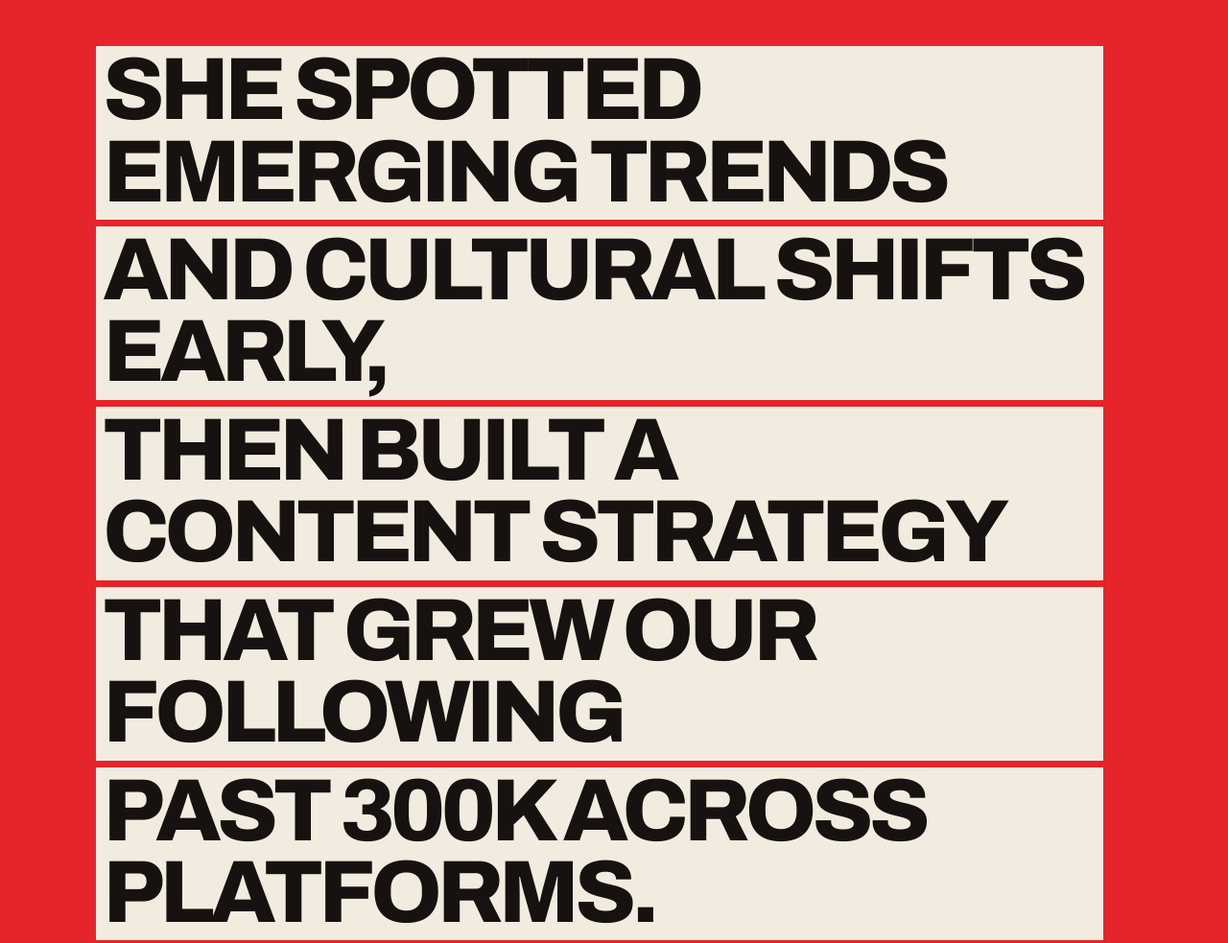
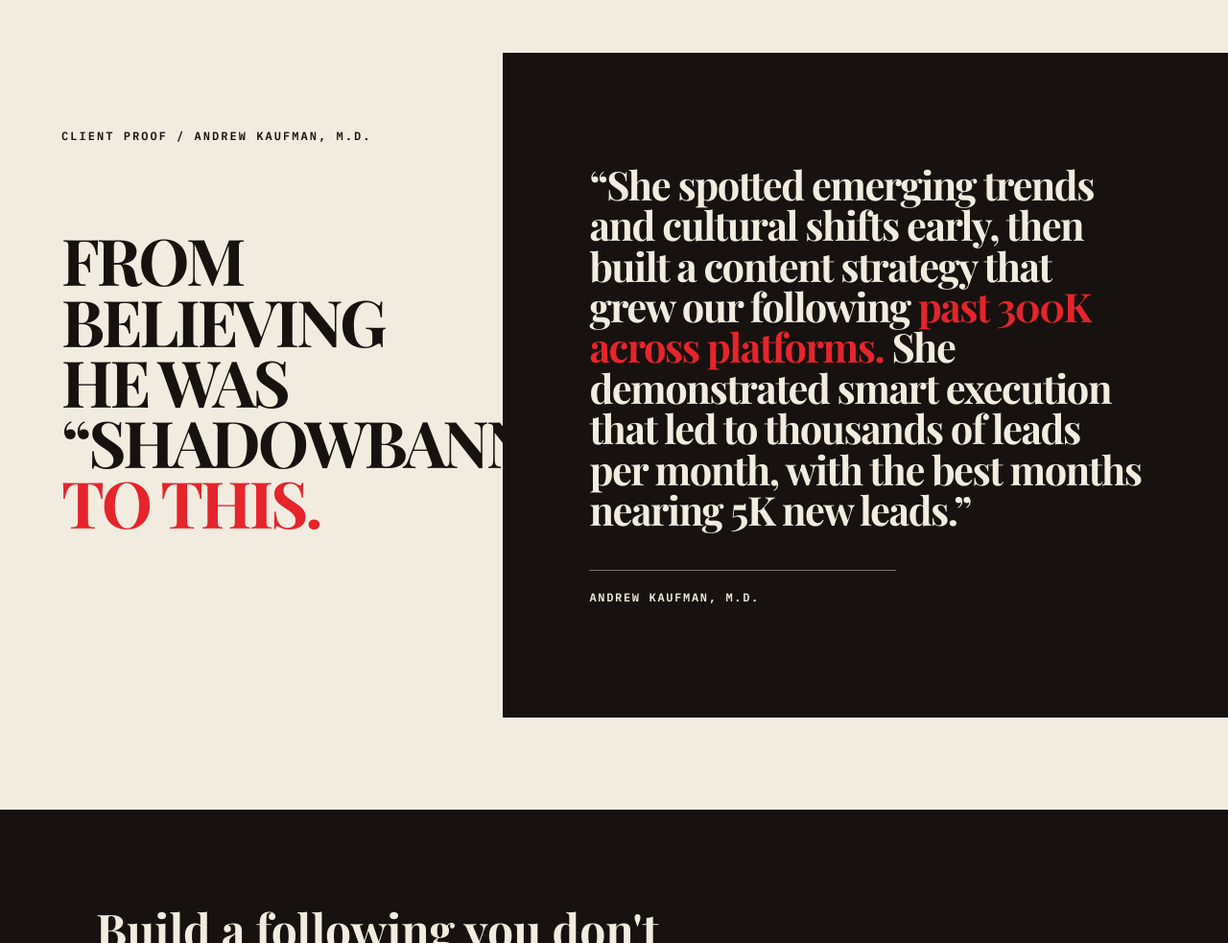
Before and after one commit to jamiearrigo/talk-your-shit, a website: page index.html in a window 1280 px wide. Shown: the part 6680-7663 px from the top of the page at 96% size. Drawn offline with nearby package versions, Linux system fonts and the light colour scheme; a web font is replaced by a local one.

Commit message:
Redesign Andrew testimonial as split editorial proof panel

```diff
--- a/index.html
+++ b/index.html
@@ -928,6 +928,82 @@
       max-width: 390px;
     }
 
+
+    /* Andrew Kaufman split editorial proof */
+    .andrew-editorial {
+      border-top: 1px solid var(--ink);
+      border-bottom: 1px solid var(--ink);
+      background: var(--sheet);
+    }
+    .andrew-editorial__grid {
+      display: grid;
+      grid-template-columns: 41% 59%;
+      min-height: 650px;
+    }
+    .andrew-editorial__statement {
+      background: var(--sheet);
+      color: var(--ink);
+      padding: clamp(54px, 6vw, 92px) clamp(34px, 5vw, 76px);
+      border-right: 1px solid var(--ink);
+      display: flex;
+      flex-direction: column;
+      justify-content: flex-start;
+    }
+    .andrew-editorial__eyebrow {
+      font-family: var(--font-mono);
+      font-size: 12px;
+      font-weight: 600;
+      letter-spacing: .17em;
+      text-transform: uppercase;
+      margin: 0 0 clamp(48px, 7vw, 88px);
+    }
+    .andrew-editorial__headline {
+      font-family: var(--font-headline);
+      font-size: clamp(48px, 5.25vw, 78px);
+      line-height: .94;
+      letter-spacing: -.045em;
+      font-weight: 700;
+      margin: 0;
+    }
+    .andrew-editorial__headline span { color: var(--signal-red); }
+    .andrew-editorial__proof {
+      background: var(--ink);
+      color: var(--sheet);
+      padding: clamp(76px, 9vw, 132px) clamp(46px, 7vw, 108px);
+      display: flex;
+      flex-direction: column;
+      justify-content: center;
+    }
+    .andrew-editorial__quote {
+      font-family: var(--font-headline);
+      font-size: clamp(31px, 3.25vw, 50px);
+      line-height: 1.02;
+      letter-spacing: -.035em;
+      font-weight: 700;
+      font-style: normal;
+      margin: 0;
+      max-width: 900px;
+    }
+    .andrew-editorial__quote span { color: var(--signal-red); }
+    .andrew-editorial__attribution {
+      font-family: var(--font-mono);
+      font-size: 12px;
+      font-weight: 600;
+      letter-spacing: .14em;
+      text-transform: uppercase;
+      margin: 42px 0 0;
+      padding-top: 18px;
+      border-top: 1px solid rgba(242,236,224,.45);
+      max-width: 320px;
+    }
+    @media (max-width: 767px) {
+      .andrew-editorial__grid { grid-template-columns: 1fr; min-height: 0; }
+      .andrew-editorial__statement { border-right: 0; border-bottom: 1px solid var(--ink); }
+      .andrew-editorial__headline { font-size: clamp(46px, 13vw, 68px); }
+      .andrew-editorial__proof { padding: 62px 28px 70px; }
+      .andrew-editorial__quote { font-size: clamp(29px, 8vw, 40px); }
+    }
+
   </style>
 </head>
 <body>
@@ -1081,18 +1157,16 @@
   </section>
 
   <!-- ========== TESTIMONIAL: Andrew Kaufman, M.D. ========== -->
-  <section class="testimonial-pull testimonial-pull--andrew">
-    <div class="container">
-      <blockquote class="testimonial-pull__quote testimonial-pull__quote--andrew" aria-label="Andrew Kaufman testimonial">
-        <span class="testimonial-pull__line">SHE SPOTTED EMERGING TRENDS</span>
-        <span class="testimonial-pull__line">AND CULTURAL SHIFTS EARLY,</span>
-        <span class="testimonial-pull__line">THEN BUILT A CONTENT STRATEGY</span>
-        <span class="testimonial-pull__line">THAT GREW OUR FOLLOWING</span>
-        <span class="testimonial-pull__line">PAST 300K ACROSS PLATFORMS.</span>
-        <span class="testimonial-pull__line">THOUSANDS OF LEADS PER MONTH,</span>
-        <span class="testimonial-pull__line">WITH THE BEST MONTHS NEARING 5K.</span>
-      </blockquote>
-      <p class="testimonial-pull__attribution">Andrew Kaufman, M.D.</p>
+  <section class="andrew-editorial">
+    <div class="andrew-editorial__grid">
+      <div class="andrew-editorial__statement">
+        <p class="andrew-editorial__eyebrow">Client proof / Andrew Kaufman, M.D.</p>
+        <h2 class="andrew-editorial__headline">FROM BELIEVING<br>HE WAS<br>“SHADOWBANNED”<br><span>TO THIS.</span></h2>
+      </div>
+      <div class="andrew-editorial__proof">
+        <blockquote class="andrew-editorial__quote">“She spotted emerging trends and cultural shifts early, then built a content strategy that grew our following <span>past 300K across platforms.</span> She demonstrated smart execution that led to thousands of leads per month, with the best months nearing 5K new leads.”</blockquote>
+        <p class="andrew-editorial__attribution">Andrew Kaufman, M.D.</p>
+      </div>
     </div>
   </section>
 
```
